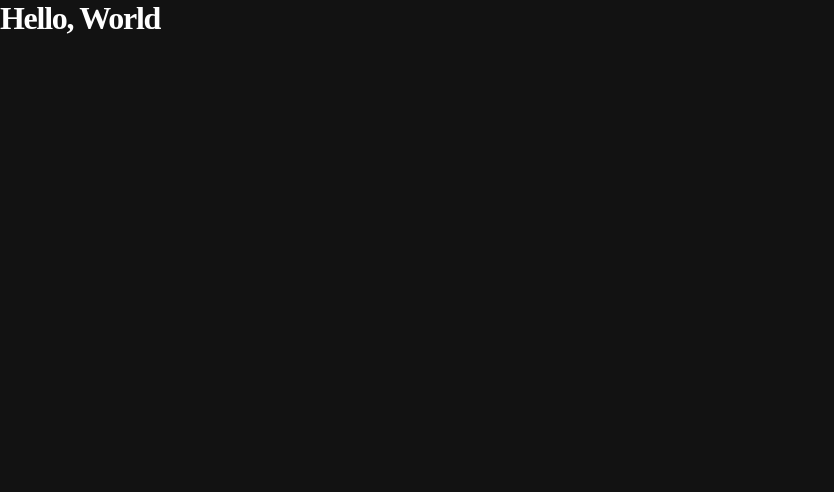
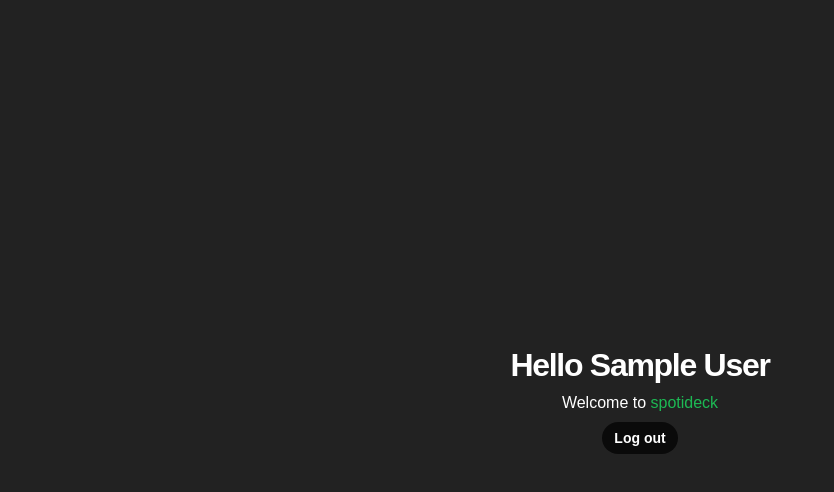
Before and after one commit to jainpranayr/spotideck, a Next.js app: page / in a window 1280 px wide. Shown: the top 492 px of the page, without its empty margins (0-834 px from the left). Built offline with nearby package versions, Linux system fonts and the light colour scheme; no server answers; sample sign-in values are in the browser's storage.

Commit message:
✨ add spotify auth using next-auth

```diff
--- a/package.json
+++ b/package.json
@@ -10,6 +10,7 @@
   },
   "dependencies": {
     "next": "12.2.3",
+    "next-auth": "^4.10.2",
     "react": "18.2.0",
     "react-dom": "18.2.0"
   },
--- a/pages/_app.tsx
+++ b/pages/_app.tsx
@@ -1,8 +1,13 @@
 import type { AppProps } from 'next/app'
 import '../styles/global.css'
+import { SessionProvider } from 'next-auth/react'
 
-function MyApp({ Component, pageProps }: AppProps) {
-  return <Component {...pageProps} />
+function MyApp({ Component, pageProps: { session, ...pageProps } }: AppProps) {
+  return (
+    <SessionProvider session={session}>
+      <Component {...pageProps} />
+    </SessionProvider>
+  )
 }
 
 export default MyApp
--- a/pages/index.tsx
+++ b/pages/index.tsx
@@ -1,7 +1,20 @@
 import type { NextPage } from 'next'
 import Head from 'next/head'
+import { useSession, signIn, signOut } from 'next-auth/react'
+import { useRouter } from 'next/router'
+import { useEffect } from 'react'
 
 const Home: NextPage = () => {
+  const { status, data } = useSession()
+  const router = useRouter()
+
+  useEffect(() => {
+    if (status === 'unauthenticated') {
+      router.push('/login')
+    }
+    // eslint-disable-next-line react-hooks/exhaustive-deps
+  }, [status])
+
   return (
     <>
       <Head>
@@ -9,8 +22,15 @@
         <meta name='description' content='A dashboard for your spotify stats' />
         <link rel='icon' href='/favicon.ico' />
       </Head>
-
-      <h1>Hello, World</h1>
+      <main className='container'>
+        <h1>Hello {data?.user.name}</h1>
+        <p>
+          Welcome to <span className='brand'>spotideck</span>
+        </p>
+        <button className='logout-btn' onClick={() => signOut()}>
+          Log out
+        </button>
+      </main>
     </>
   )
 }
--- a/styles/global.css
+++ b/styles/global.css
@@ -16,8 +16,9 @@
   overflow-x: hidden;
   -moz-osx-font-smoothing: grayscale;
   -webkit-font-smoothing: antialiased;
-  background-color: #121212;
+  background-color: #222;
   color: #fff;
+  font-family: sans-serif;
   font-size: 16px;
 }
 
@@ -69,3 +70,38 @@
   max-width: 100%;
   vertical-align: middle;
 }
+
+.container {
+  display: flex;
+  flex-direction: column;
+  justify-content: center;
+  align-items: center;
+  height: 100vh;
+}
+
+.brand {
+  color: #1db954;
+}
+
+.login-btn {
+  display: inline-block;
+  border-radius: 30px;
+  background-color: #1db954;
+  color: #fff;
+  font-weight: 700;
+  font-size: 18px;
+  padding: 12px 32px;
+}
+
+.login-btn:hover {
+  text-decoration: none;
+  filter: brightness(1.1);
+}
+
+.logout-btn {
+  background-color: #000000b3;
+  color: #fff;
+  font-size: 14px;
+  font-weight: 700;
+  border-radius: 30px;
+}
```
Also changed, not shown: pages/api/auth/[...nextauth].ts (added, +88 -0 lines), pages/login.tsx (added, +26 -0 lines), styles/environment.d.ts (added, +7 -0 lines), styles/next-auth.d.ts (added, +14 -0 lines), 1 other file (tests, documents, lock files or other folders).
